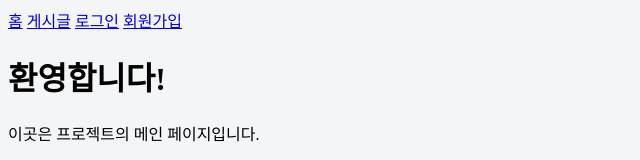
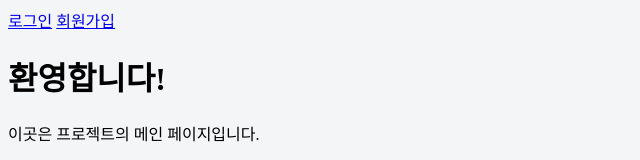
Before and after one commit to 100-hours-a-week/2-holly-kim-community-service-using-vanillaJS, a plain HTML site: page index.html in a window 1280 px wide. Shown: the top 160 px of the page, without its empty margins (0-640 px from the left). Drawn offline with Linux system fonts and the light colour scheme; a web font is replaced by a local one.

Commit message:
index.html정리

```diff
--- a/index.html
+++ b/index.html
@@ -10,8 +10,6 @@
 <body>
     <header>
         <nav>
-            <a href="./index.html">홈</a>
-            <a href="./pages/posts/list.html">게시글</a>
             <a href="./pages/auth/login.html">로그인</a>
             <a href="./pages/auth/register.html">회원가입</a>
         </nav>
```
